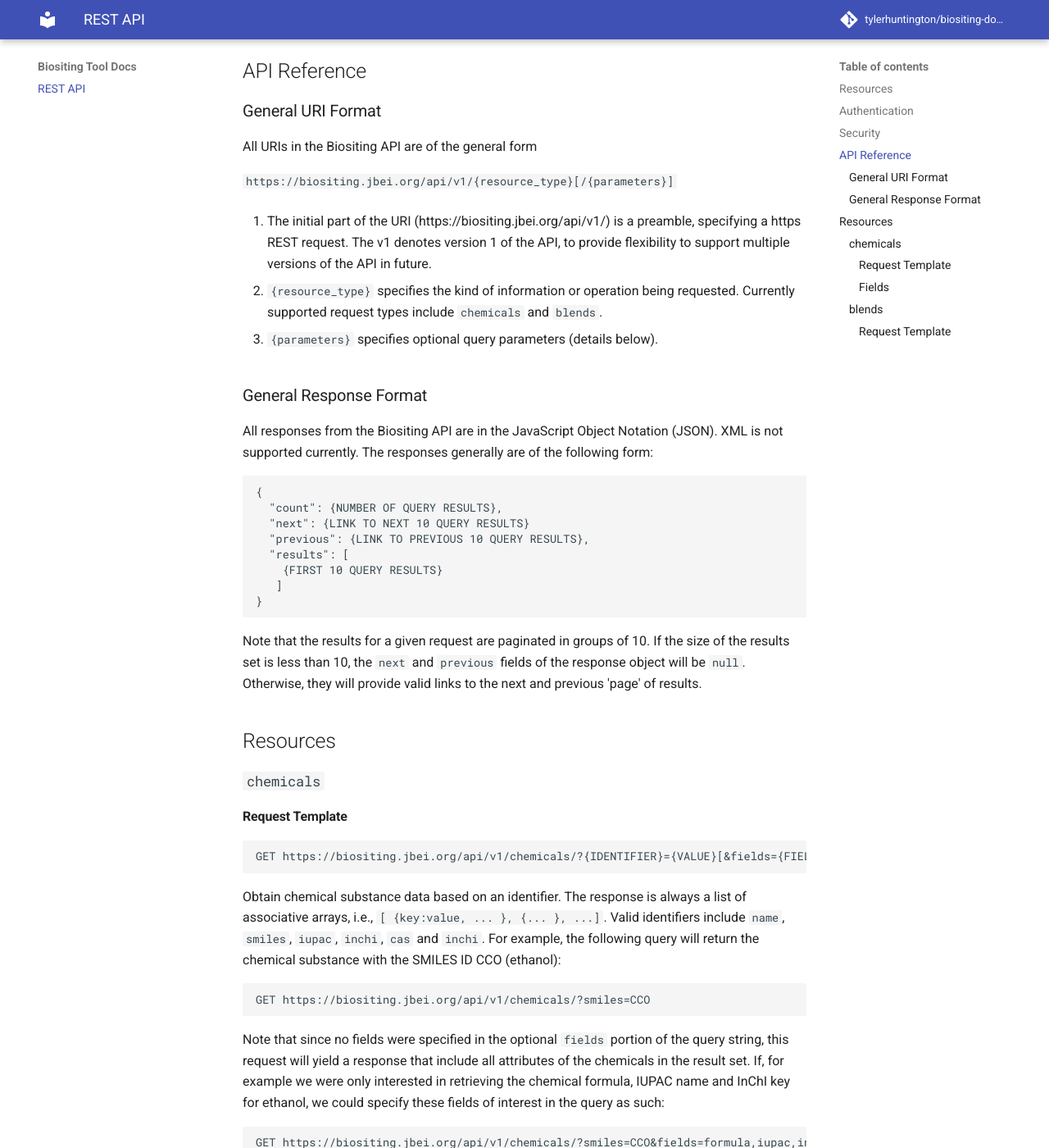
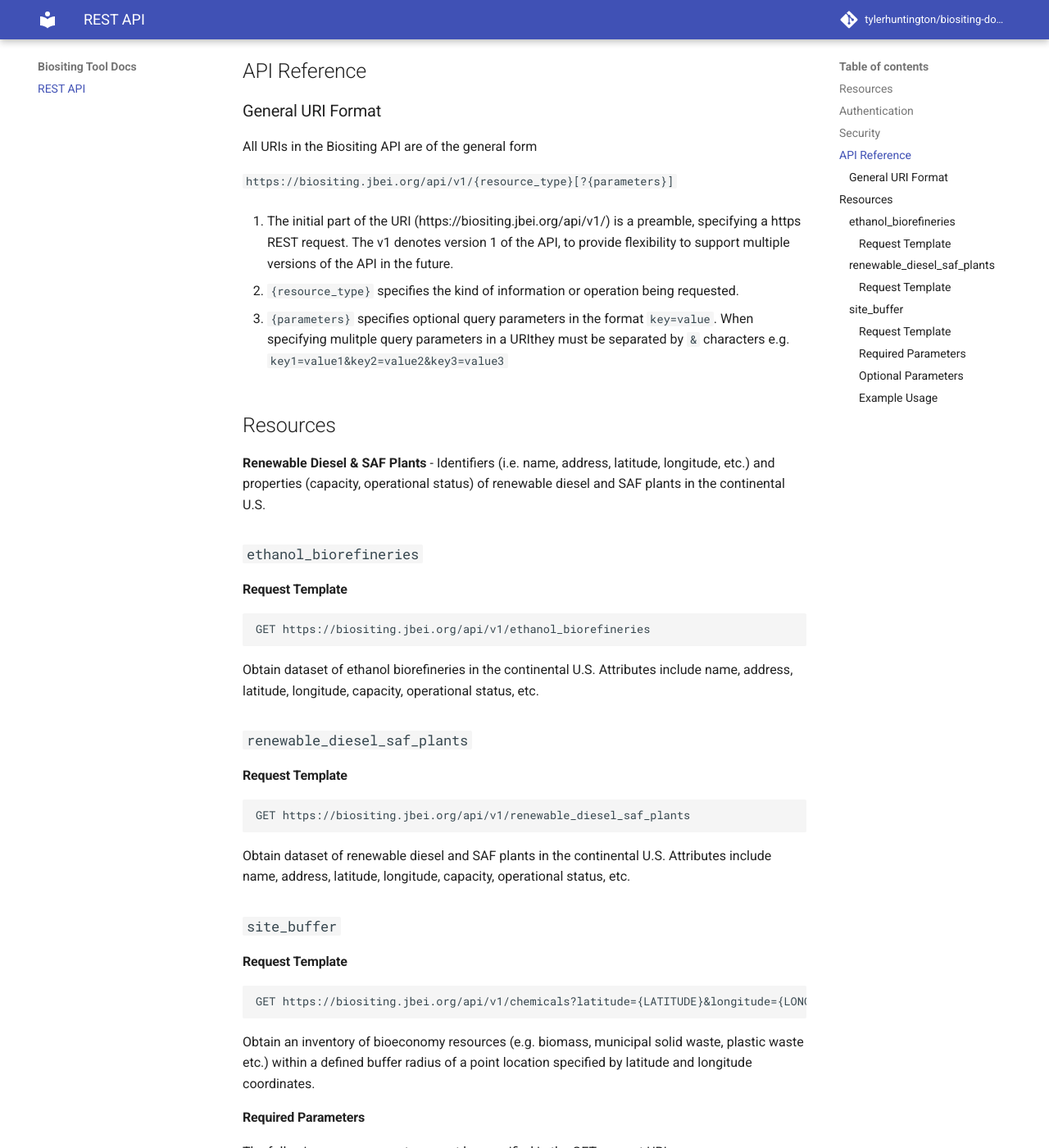
Before and after one commit to tylerhuntington/biositing-docs, an MkDocs documentation site: the page built from docs/user-guide/rest-api.md, in a window 1280 px wide and 1400 px high, scrolled down 1060 px. Shown: the whole window at 82% size. Built offline with MkDocs 1.6.1 and Material for MkDocs 9.7.7, drawn with Linux system fonts in a browser that asks for light colours; comment, search, counter and statistics services are not loaded; some of the changed text lies outside the part shown.

Commit message:
Update docs.

````diff
--- a/docs/user-guide/rest-api.md
+++ b/docs/user-guide/rest-api.md
@@ -16,21 +16,20 @@ wrapper to the API has been implemented in the [Python Materials Genomics
 (pymatgen)](http://pypi.python.org/pypi/pymatgen) library to facilitate
 researchers in using the API. Please see the [#pymatgen
 wrapper](#pymatgen-wrapper) section.
---->
+END BLOCK COMMENT --->
 
 ## Resources
-In the Biositing Tool, resources are generally packages of
-information about a chemical substance or blend of substances. Currently
+In the Biositing API, resources refer to specific types of data in the tool that can be accessed programatically with a URI endpoint. Currently
 supported information types (v1 of the REST API) include the following:
 
 **Ethanol Biorefineries** - Identifiers (i.e. name, address, latitude, longitude, etc.)
 and properties (capacity, operational status) of ethanol biorefineries in the continental U.S.
 
-**Renewable Diesel Plants** - Identifiers (i.e. name, address, latitude, longitude, etc.)
-and properties (capacity, operational status) of renewable diesel plants in the continental U.S.
+**Renewable Diesel & SAF Plants** - Identifiers (i.e. name, address, latitude, longitude, etc.)
+and properties (capacity, operational status) of renewable diesel and SAF plants in the continental U.S.
 
-**Sustainable Aviation Fuel (SAF) Plants** - Identifiers (i.e. name, address, latitude, longitude, etc.)
-and properties (capacity, operational status) of SAF plants in the continental U.S.
+**...**
+**More coming soon!**
 
 ## Authentication
 
@@ -96,21 +95,21 @@ right to disable API access as a security precaution against bots.
 
 All URIs in the Biositing API are of the general form
 
-`https://biositing.jbei.org/api/v1/{resource_type}[/{parameters}]`
+`https://biositing.jbei.org/api/v1/{resource_type}[?{parameters}]`
 
 1. The initial part of the URI (https://biositing.jbei.org/api/v1/)
 is a preamble, specifying a https REST request.
 The v1 denotes version 1 of the API,
-to provide flexibility to support multiple versions of the API in future.
-
+to provide flexibility to support multiple versions of the API in the future.
 
 2. `{resource_type}` specifies the kind of information or
 operation being requested.
-Currently supported request types include `chemicals` and `blends`.
 
+3. `{parameters}` specifies optional query parameters in the format `key=value`.
+When specifying mulitple query parameters in a URIthey must be separated
+by `&` characters e.g. `key1=value1&key2=value2&key3=value3`
 
-3. `{parameters}` specifies optional query parameters (details below).
-
+<!--- START BLOCK COMMENT
 ### General Response Format
 
 All responses from the Biositing API are in the JavaScript Object Notation
@@ -132,33 +131,80 @@ of 10. If the size of the results set is less than 10, the `next` and `previous`
 fields of the response object will be `null`. Otherwise, they will provide
 valid links to the next and previous 'page' of results.
 
+END BLOCK COMMENT--->
+
 ## Resources
 
-### `chemicals`
+
+**Renewable Diesel & SAF Plants** - Identifiers (i.e. name, address, latitude, longitude, etc.)
+and properties (capacity, operational status) of renewable diesel and SAF plants in the continental U.S.
+
+### `ethanol_biorefineries`
 
 #### Request Template
 ```
-GET https://biositing.jbei.org/api/v1/chemicals/?{IDENTIFIER}={VALUE}[&fields={FIELD_1,FIELD_2,FIELD_3,...}]
+GET https://biositing.jbei.org/api/v1/ethanol_biorefineries
 ```
 
-Obtain chemical substance data based on an identifier. The response is always a
-list of associative arrays, i.e., `[ {key:value, ... }, {... }, ...]`. Valid
-identifiers include `name`, `smiles`, `iupac`, `inchi`, `cas` and `inchi`.
-For example, the following query will return the chemical substance
-with the SMILES ID CCO (ethanol):
+Obtain dataset of ethanol biorefineries in the continental U.S. Attributes
+include name, address, latitude, longitude, capacity, operational status, etc.
+
+### `renewable_diesel_saf_plants`
+
+#### Request Template
 ```
-GET https://biositing.jbei.org/api/v1/chemicals/?smiles=CCO
-```
-Note that since no fields were specified in the optional `fields` portion of the
-query string, this request will yield a response that include all attributes
-of the chemicals in the result set. If, for example we were only interested
-in retrieving the chemical formula, IUPAC name and InChI key for ethanol, we
-could specify these fields of interest in the query as such:
-
-```
-GET https://biositing.jbei.org/api/v1/chemicals/?smiles=CCO&fields=formula,iupac,inchi
+GET https://biositing.jbei.org/api/v1/renewable_diesel_saf_plants
 ```
 
+Obtain dataset of renewable diesel and SAF plants in the continental U.S.
+Attributes include name, address, latitude, longitude, capacity,
+operational status, etc.
+
+### `site_buffer`
+
+#### Request Template
+```
+GET https://biositing.jbei.org/api/v1/chemicals?latitude={LATITUDE}&longitude={LONGITUDE}&radius={RADIUS}
+```
+
+Obtain an inventory of bioeconomy resources (e.g. biomass, municipal solid waste, plastic waste etc.) within a defined buffer radius of a point location specified by latitude and longitude coordinates.
+
+#### Required Parameters
+The following query parameters must be specified in the GET request URI.
+
+`latitude`
+
+  -  Latitude coordinate of buffer zone centroid in in decimal degrees format
+  e.g. `39.44869283589919`
+
+`longitude`
+
+  -  Longitude coordinate of buffer zone centroid in in decimal degrees format.
+  e.g. `-92.48419980931273`
+
+`radius`
+
+  -  Radial distance (in kilometers) to define the buffer zone around the point
+  specified by `latitude` and `longitude`
+
+#### Optional Parameters
+The following optional parameters may also be specified:
+
+`summarize=true`
+
+  -  Whether to return sum totals resource types
+  within the site buffer zone instead of returning individual point-level
+  resource estimates. Note: this is a fixed parameter for which the only
+  allowable value is `true`.
+
+
+#### Example Usage
+```
+GET https://biositing.jbei.org/api/v1/site_buffer/?latitude=39.44869283589919&longitude=-92.48419980931273&radius=20
+```
+
+
+<!--- START BLOCK COMMENT
 #### Fields
 The following fields may be specified as comma-separated values for the `fields`
 query parameter to request a specific subset of information
@@ -340,11 +386,8 @@ be included in the results set of a `chemicals` query:
 
   * Scientific unit of experimentally measured and predicted derived yield
     sooting index values of a chemical substance
+END BLOCK COMMENT --->
 
 
-### `blends`
-
-#### Request Template
-```
-GET https://biositing.jbei.org/api/v1/blends/?{IDENTIFIER}={VALUE}[&fields={FIELD_1,FIELD_2,FIELD_3,...}]
-```
+<!--- START BLOCK COMMENT
+END BLOCK COMMENT --->
--- a/mkdocs.yml
+++ b/mkdocs.yml
@@ -14,7 +14,7 @@ nav:
 #      - 'Property Prediction': 'methodology/property-prediction.md'
 #      - 'Blend Tool': 'methodology/blend-tool.md'
 #  - User Reference:
-      - 'REST API': 'user-guide/rest-api.md'
+  - 'REST API': 'user-guide/rest-api.md'
 #  - Database Updates: 'database-updates.md'
 
 theme:
````
Also changed, not shown: other parts of docs/user-guide/rest-api.md (+3 -3 lines).
